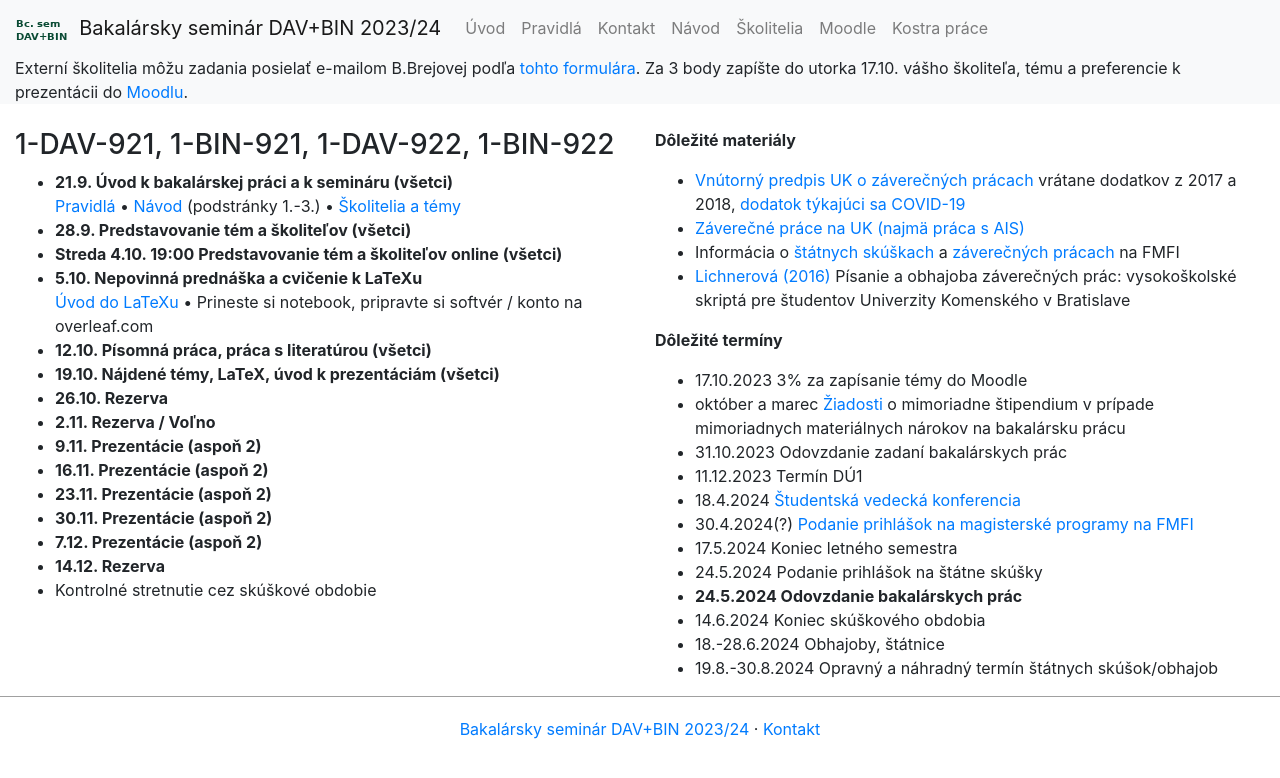
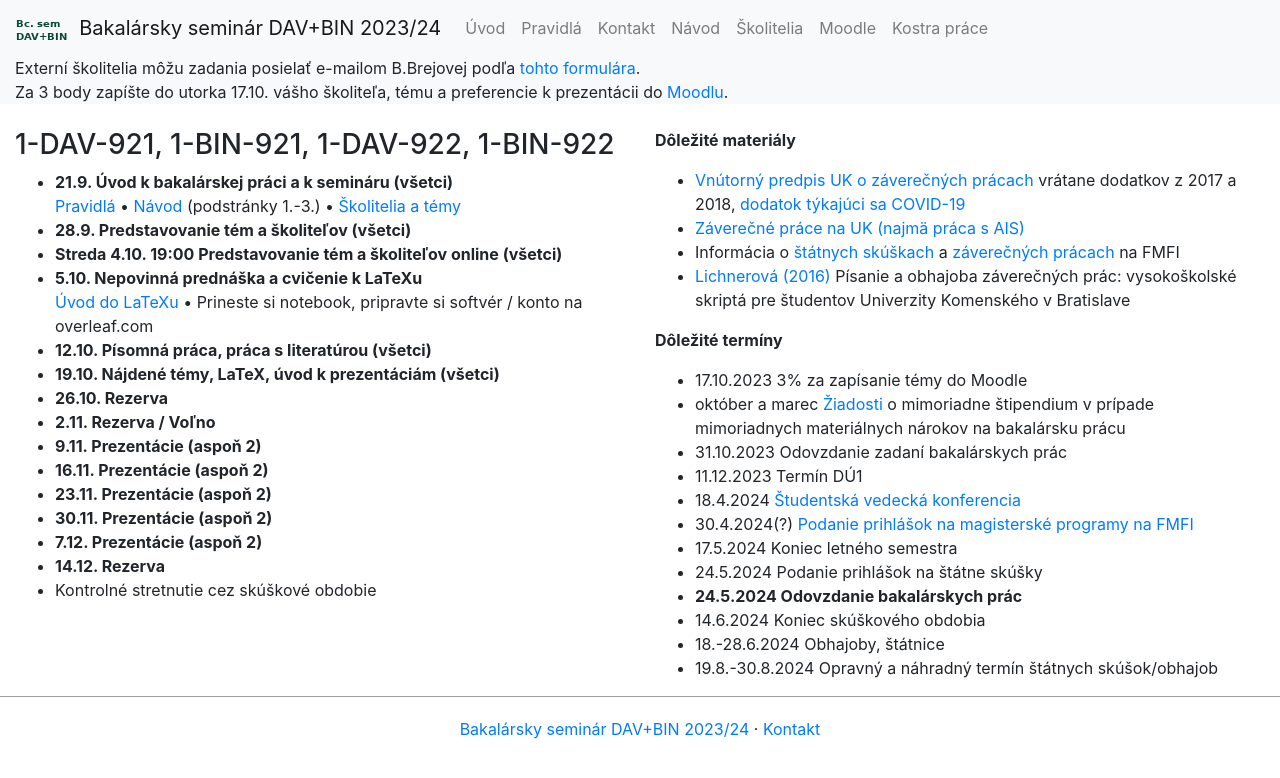
Before and after one commit to bbrejova/bcdav, a Jekyll site: the page built from index.md, in a window 1280 px wide. Shown: the top 778 px of the page. Built offline with Jekyll 4.4.1, drawn with Linux system fonts in a browser that asks for light colours; nearby versions of some CDN libraries.

Commit message:
externisti

```diff
--- a/_data/notes.yml
+++ b/_data/notes.yml
@@ -5,5 +5,5 @@ notes: |
   <a href="Kontrolné_stretnutie_1.html">Kontrolné stretnutie 1</a><br> -->
   <!-- Letný semester: [[DÚ2]]  • Komentare [[Prezentácia 2]]  •  [[Kontrolné stretnutie]]  • [[Prezentácia 3]]<br>-->
   <!-- Nezabudnite pdf prezentácie odovzdať do Moodlu aspoň hodinu pred začiatkom seminára, resp. kontrolného stretnutia.-->
-  Externí školitelia môžu zadania posielať e-mailom B.Brejovej podľa <a href="Externý_školiteľ.html">tohto formulára</a>.
+  Externí školitelia môžu zadania posielať e-mailom B.Brejovej podľa <a href="Externý_školiteľ.html">tohto formulára</a>.<br>
   Za 3 body zapíšte do utorka 17.10. vášho školiteľa, tému a preferencie k prezentácii do <a href="https://moodle.uniba.sk/mod/assign/view.php?id=94793">Moodlu</a>.
```
